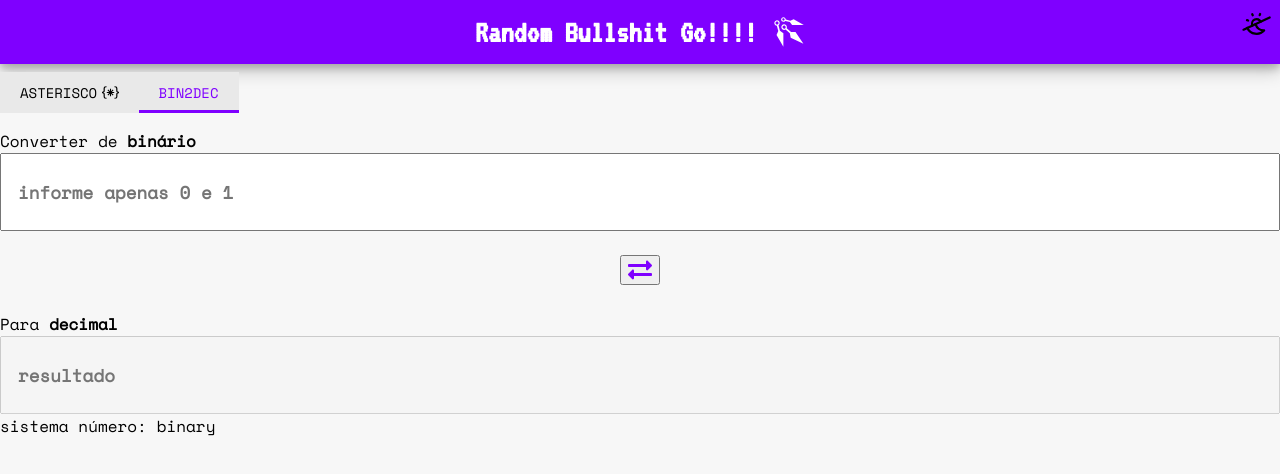
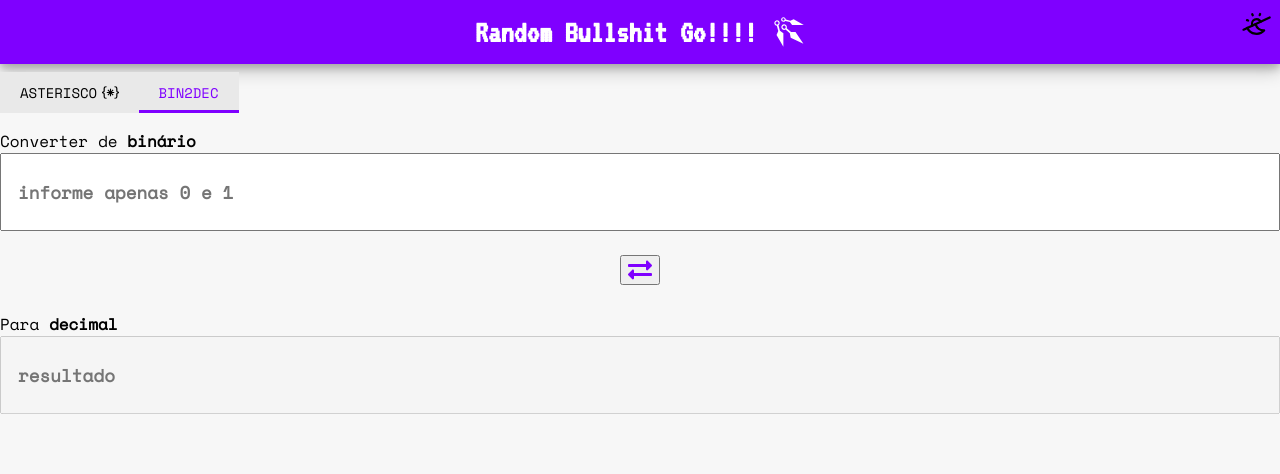
Before and after one commit to allanqueiroz02/random-bullsht, a React (Vite) app: page / in a window 1280 px wide. Both pictures are taken after a click on the button "BIN2DEC". Shown: the top 474 px of the page. Built offline with nearby package versions, Linux system fonts and the light colour scheme.

Commit message:
refactor: remove unnecessary line

```diff
--- a/src/pages/Bin2Dec/Bin2Dec.tsx
+++ b/src/pages/Bin2Dec/Bin2Dec.tsx
@@ -117,7 +117,6 @@ export const Bin2Dec = () => {
           disabled
         />
       </div>
-      sistema número: {whichSystem}
     </div>
   );
 };
```
